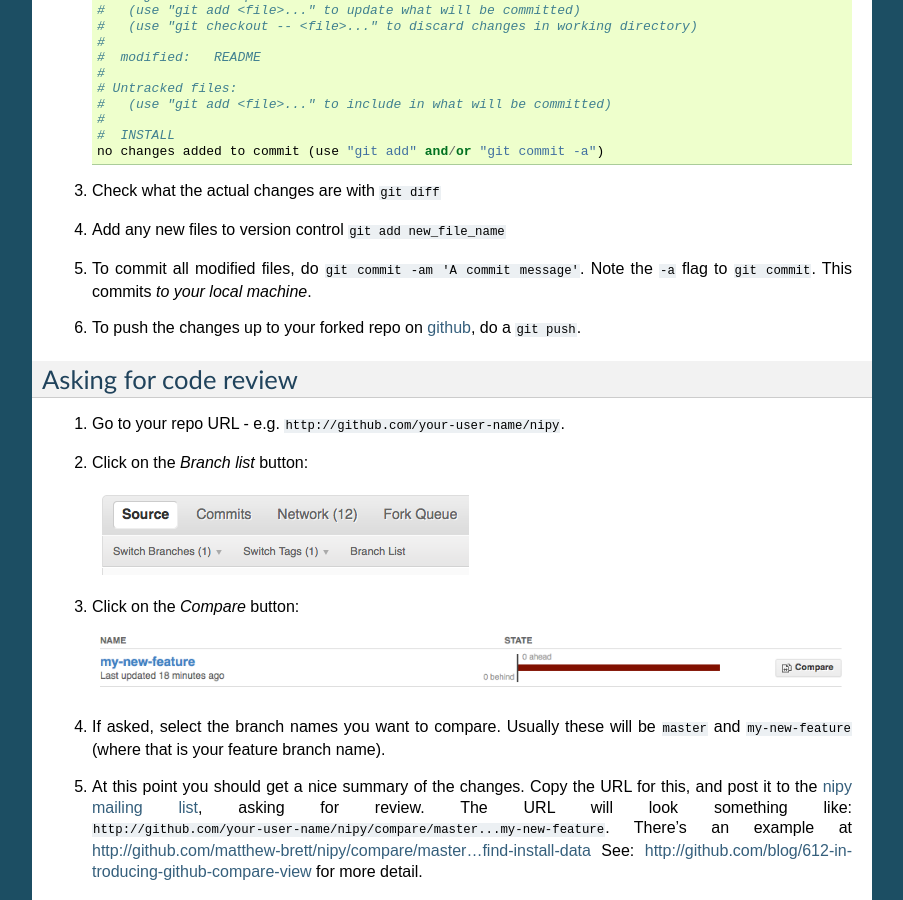
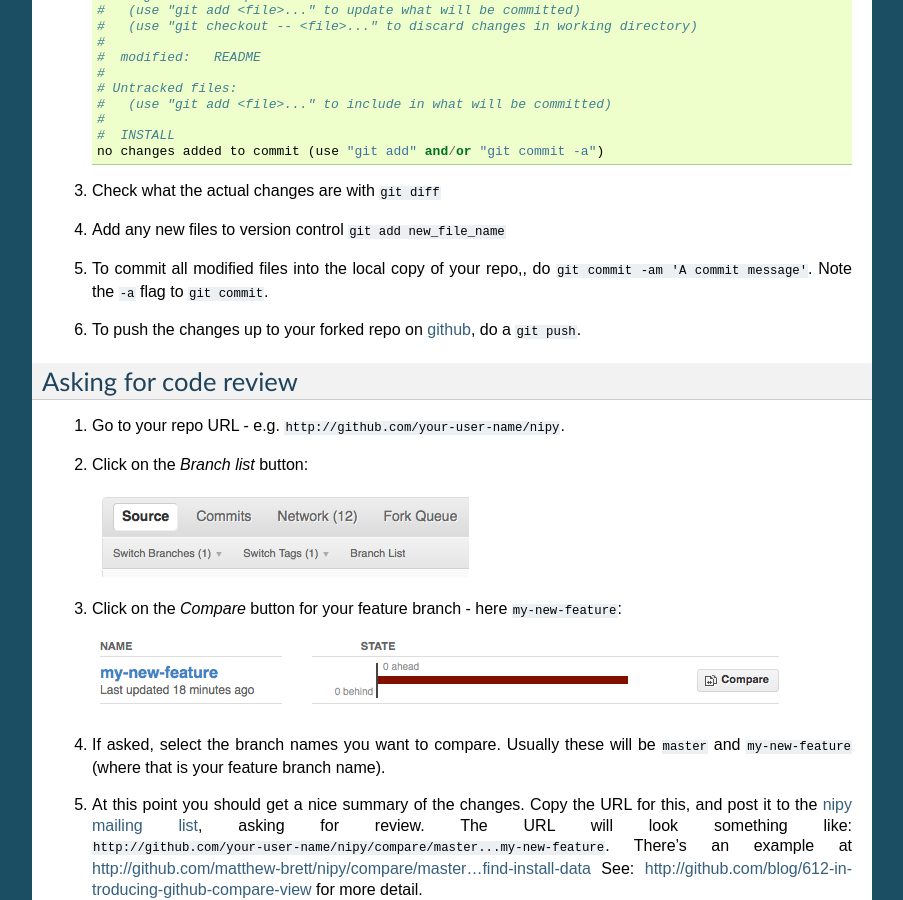
Before and after one commit to matthew-brett/gitwash, a Sphinx documentation site: the page built from doc/development_workflow.rst, in a window 1280 px wide and 900 px high, scrolled down 853 px. Shown: the whole window, without its empty margins (198-1101 px from the left). Built offline with Sphinx 7.4.7, drawn with Linux system fonts in a browser that asks for light colours.

Commit message:
DOC - better compare view section

```diff
--- a/doc/development_workflow.rst
+++ b/doc/development_workflow.rst
@@ -66,9 +66,8 @@ In more detail
 
 #. Check what the actual changes are with ``git diff``
 #. Add any new files to version control ``git add new_file_name``
-#. To commit all modified files, do ``git commit -am 'A commit
-   message'``.  Note the ``-a`` flag to ``git commit``.  This commits
-   *to your local machine*.
+#. To commit all modified files into the local copy of your repo,, do ``git commit -am 'A commit
+   message'``.  Note the ``-a`` flag to ``git commit``.
 #. To push the changes up to your forked repo on github_, do a ``git push``.
 
 Asking for code review
@@ -79,7 +78,7 @@ Asking for code review
 
    .. image:: branch_list.png
 
-#. Click on the *Compare* button:
+#. Click on the *Compare* button for your feature branch - here ``my-new-feature``:
 
    .. image:: branch_list_compare.png
 
```
Also changed, not shown: doc/branch_list_compare.png.
